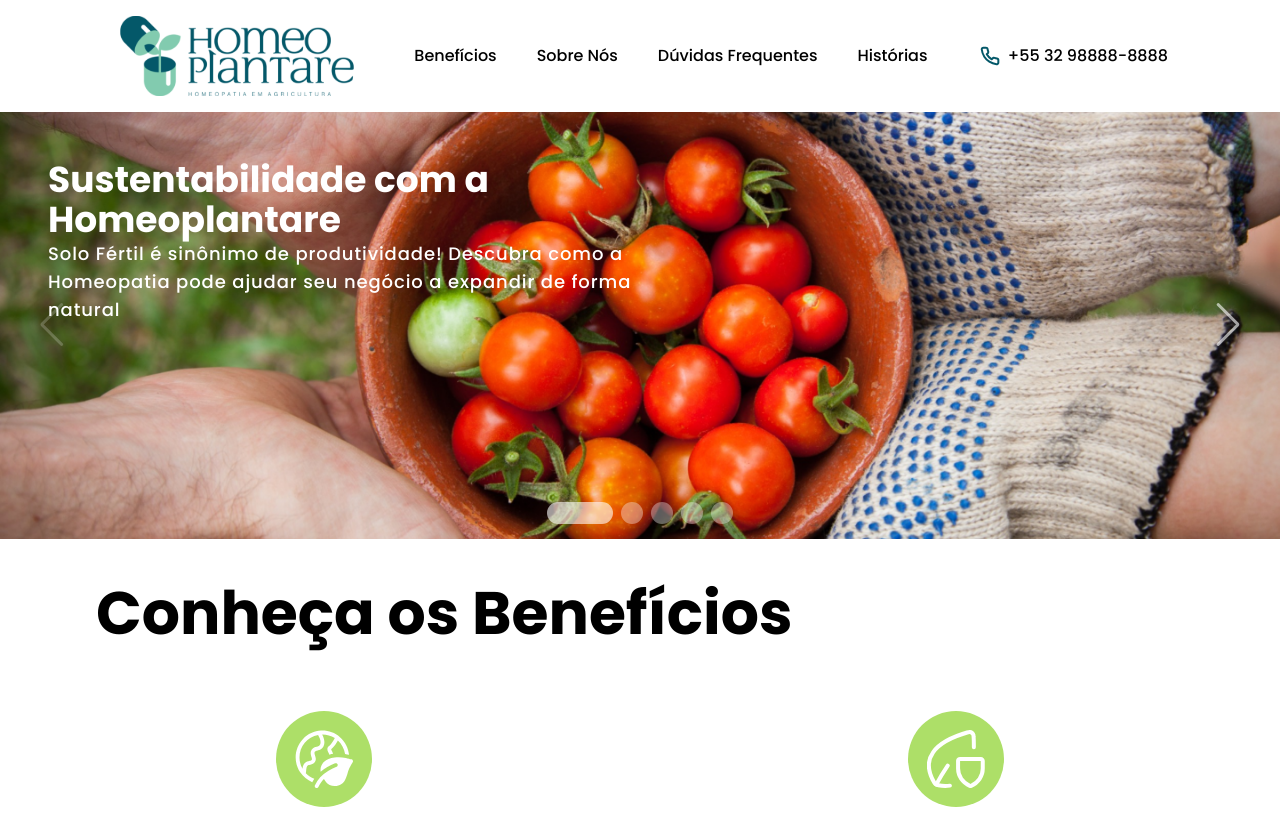
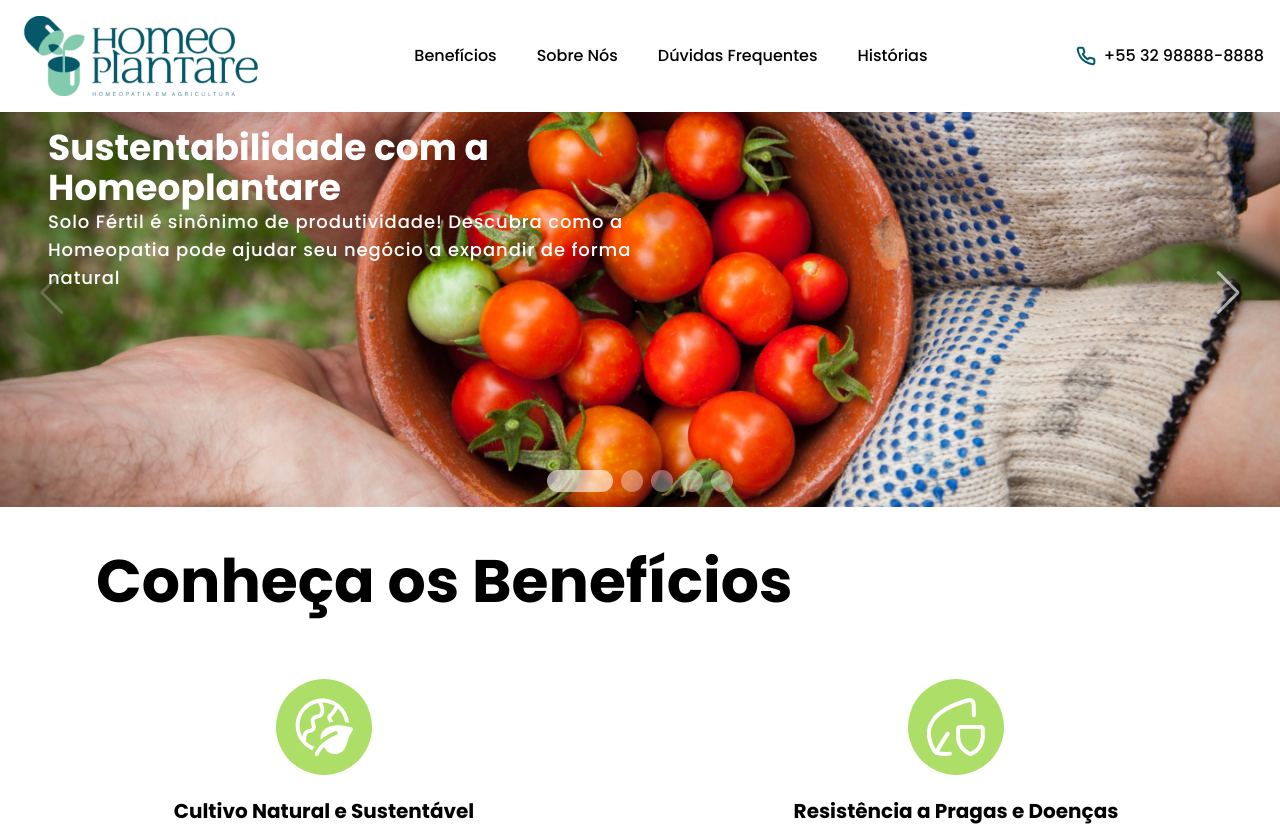
Before and after one commit to joaocottabadaro/homeo-plantare, a Next.js app: page / in a window 1280 px wide. Shown: the top 826 px of the page. Built offline with nearby package versions, Linux system fonts and the light colour scheme.

Commit message:
feat: fixed navbar

```diff
--- a/app/page.tsx
+++ b/app/page.tsx
@@ -63,7 +63,7 @@ export default function Home() {
     <main className="flex min-h-screen relative flex-col items-center justify-between px-24 overflow-hidden">
 
       <Navbar />
-      <div className="w-screen relative">
+      <div className="w-screen relative mt-20">
         <Suspense fallback={<Spinner />}>
           <Slider slidesData={slidesData} />
         </Suspense>
--- a/components/navbar.tsx
+++ b/components/navbar.tsx
@@ -6,7 +6,7 @@ import ScrollLink from './scrollLink';
 
 const Navbar = () => {
     return (
-        <nav className="bg-primary-green p-4 flex justify-between w-full items-center">
+        <nav className="bg-primary-foreground z-10 p-4 flex justify-between w-full items-center fixed h-30" >
 
             <Image
                 src="/logoPlant.svg"
```
